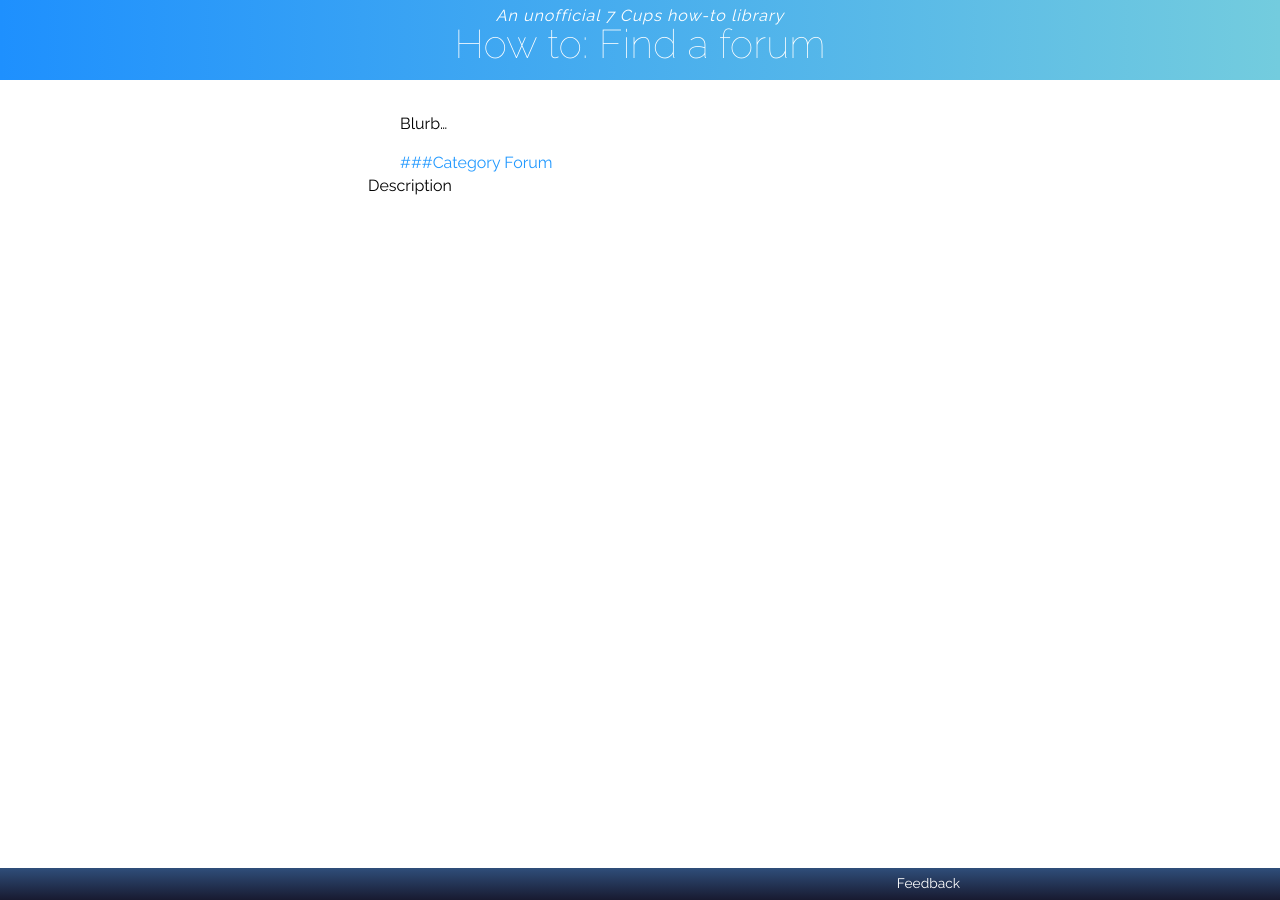
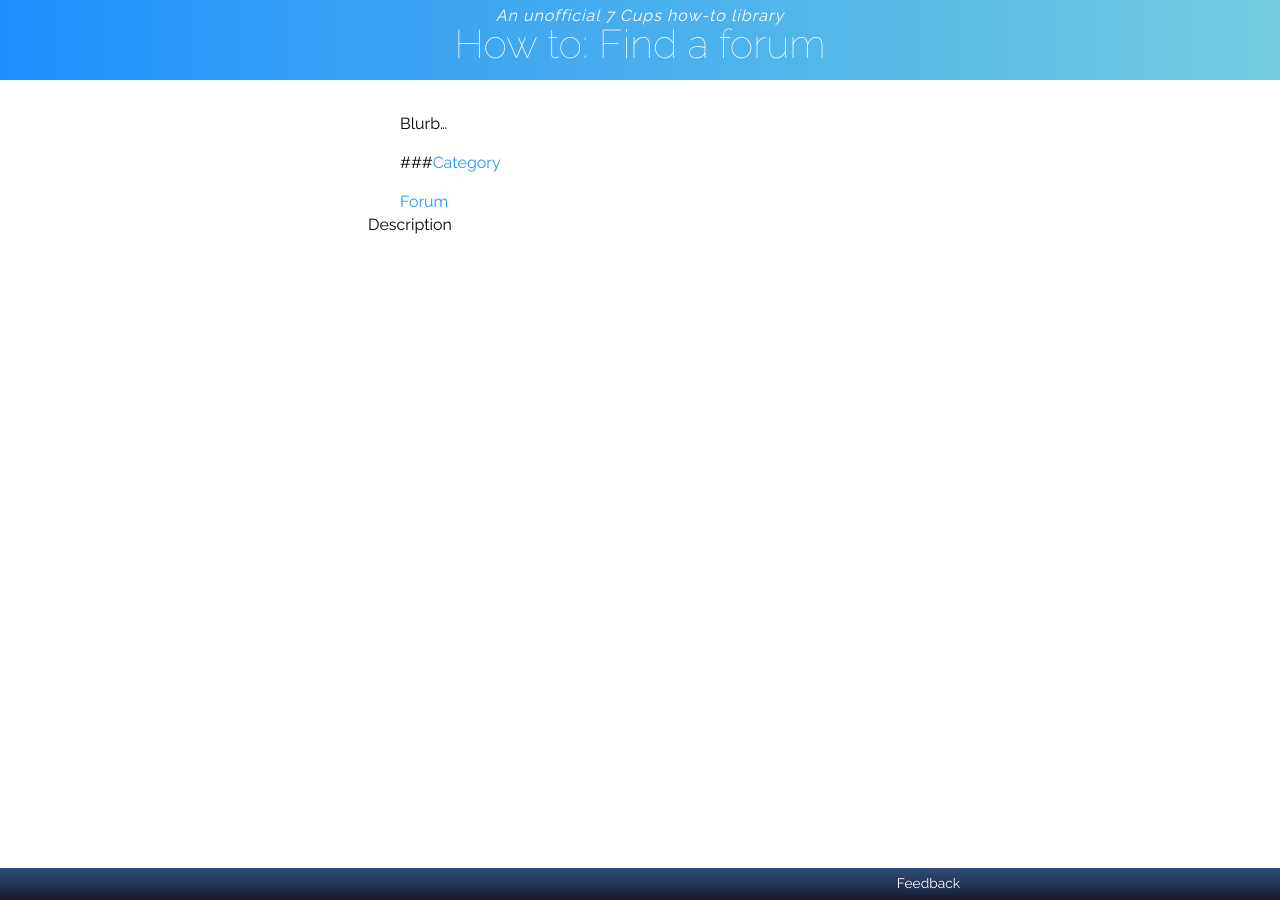
Before and after one commit to RarelyCharlie/rarelycharlie.github.io, a Jekyll site: the page built from test.md, in a window 1280 px wide. Built offline with Jekyll 4.4.1, drawn with Linux system fonts in a browser that asks for light colours.

Commit message:
forum in p

```diff
--- a/test.md
+++ b/test.md
@@ -8,6 +8,7 @@ layout: howto
 
 Blurb...
 
-[###Category](#cat)
+###[Category](#cat)
+
 [Forum](#forum)\\
 Description
```
